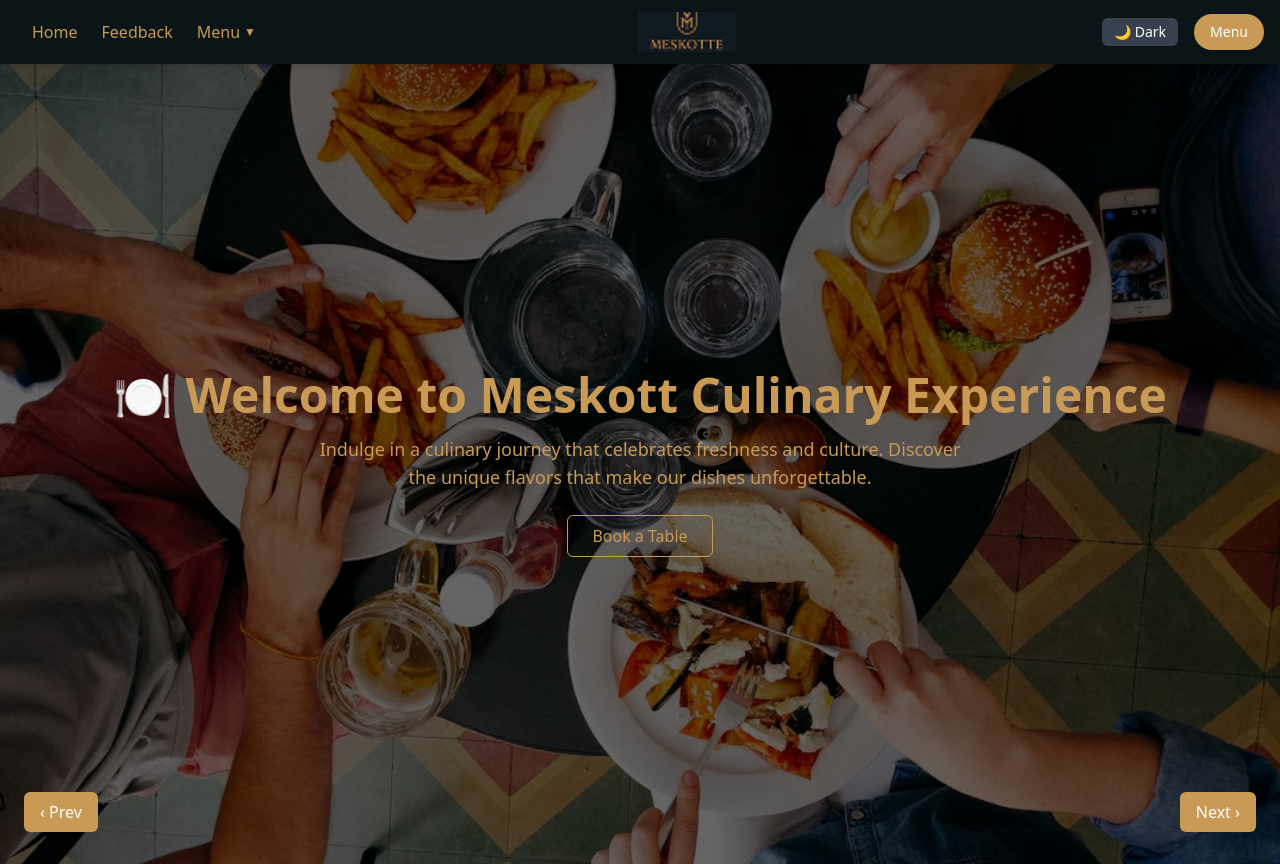
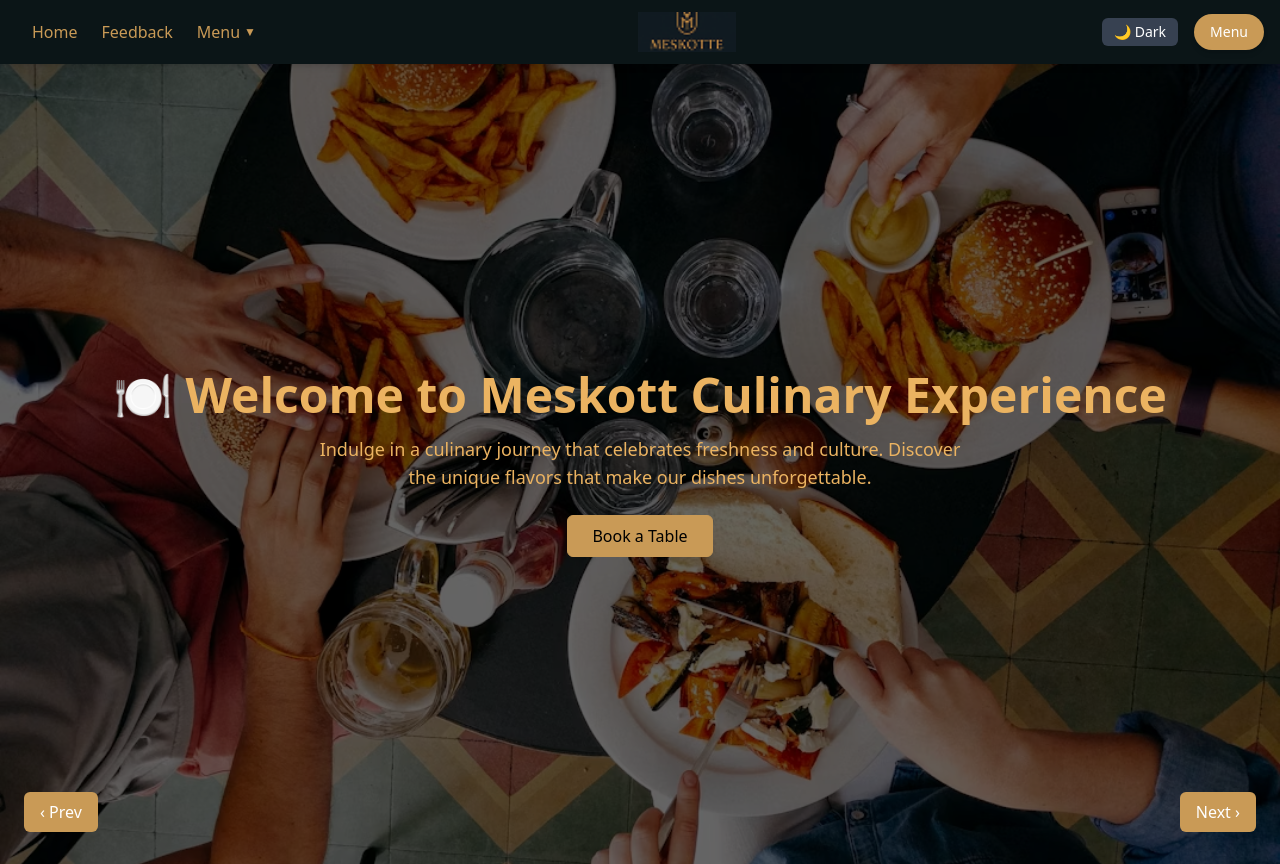
Before and after one commit to EphrataTech/Meskott-Restaurant, a React (Vite) app: page / in a window 1280 px wide. Built offline with nearby package versions, Linux system fonts and the light colour scheme.

Commit message:
feat: Modify fonts size and font styles

```diff
--- a/src/components/Hero.jsx
+++ b/src/components/Hero.jsx
@@ -48,15 +48,15 @@ export default function Hero() {
 
               {/* Overlay Content */}
         <div className="relative z-10 flex flex-col items-center justify-center h-full bg-black bg-opacity-60 px-6 text-center">
-                <h1 className="text-[#C99A56] text-3xl md:text-5xl font-bold mb-4">
+                <h1 className="text-[#EBB361] text-3xl md:text-5xl font-bold mb-4 font-roboto">
                 {typedText}
                 </h1>
-                <p className="text-[#C99A56] text-base md:text-lg max-w-2xl mb-6">
+                <p className="text-[#EBB361] text-base md:text-lg max-w-2xl mb-6 font-roboto">
         Indulge in a culinary journey that celebrates freshness and culture. Discover the unique flavors that make our dishes unforgettable.
                 </p>
                 <a
         href="#reservation"
-                  className="text-[#C99A56] border border-[#C99A56] px-6 py-2 rounded-md hover:bg-[#C99A56] hover:text-white transition duration-300"
+                  className="text-black border border-[#C99A56] px-6 py-2 bg-[#C99A56] rounded-md hover:bg-[#C99A56] hover:text-white transition duration-300"
                 >
             Book a Table
                 </a>
```
